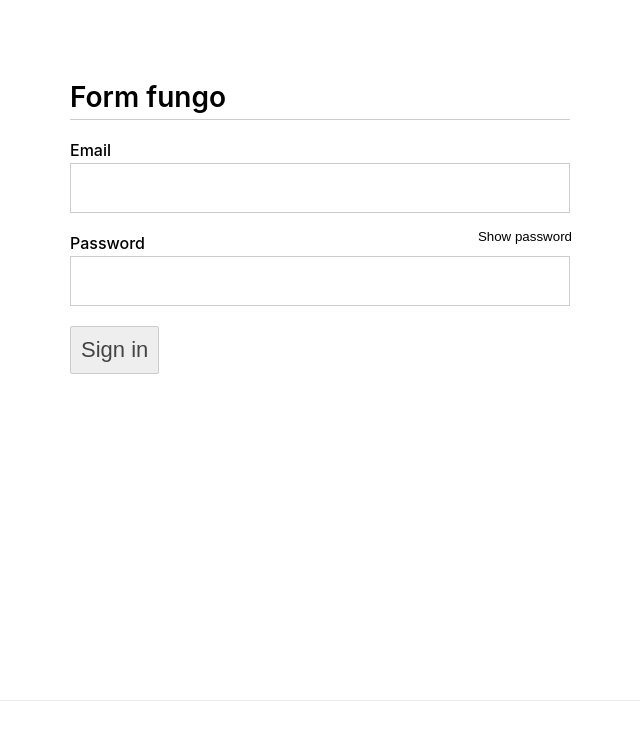
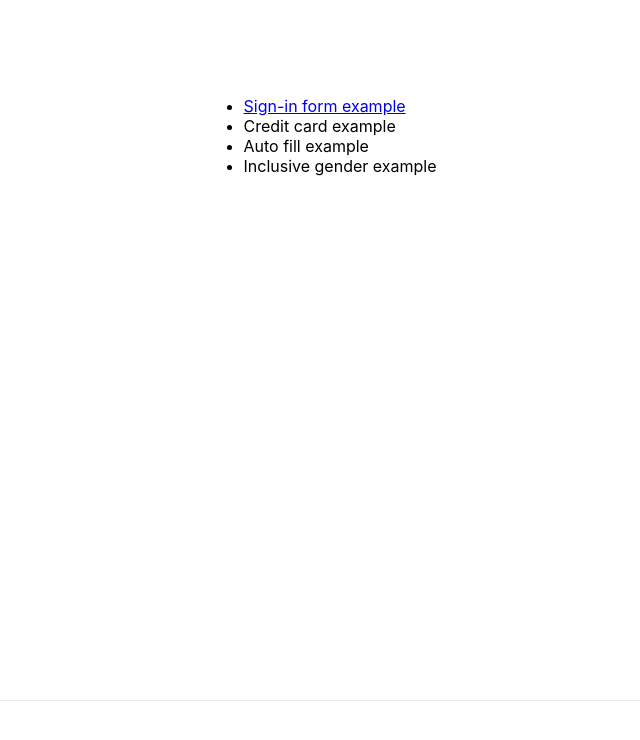
Before and after one commit to chooblarin/form-fungo, a Next.js app: page / in a window 1280 px wide. Shown: the top 740 px of the page, without its empty margins (320-960 px from the left). Built offline with nearby package versions, Linux system fonts and the light colour scheme.

Commit message:
Customize app and create toc

```diff
--- /dev/null
+++ b/pages/_app.tsx
@@ -0,0 +1,28 @@
+import { AppProps } from "next/app";
+
+function App({ Component, pageProps }: AppProps) {
+  return (
+    <>
+      <Component {...pageProps} />
+      <style jsx global>{`
+        :root {
+          --desktop-font-size: 16px;
+          --mobile-font-size: 22px;
+        }
+        html,
+        body {
+          padding: 0;
+          margin: 0;
+          font-family: -apple-system, BlinkMacSystemFont, Segoe UI, Roboto,
+            Oxygen, Ubuntu, Cantarell, Fira Sans, Droid Sans, Helvetica Neue,
+            sans-serif;
+        }
+        * {
+          box-sizing: border-box;
+        }
+      `}</style>
+    </>
+  );
+}
+
+export default App;
--- a/pages/index.tsx
+++ b/pages/index.tsx
@@ -1,5 +1,5 @@
 import Head from "next/head";
-import { SignInForm } from "../components/sign-in/SignInForm";
+import Link from "next/link";
 
 export const Home = (): JSX.Element => {
   return (
@@ -10,7 +10,14 @@ export const Home = (): JSX.Element => {
       </Head>
 
       <main>
-        <SignInForm />
+        <ul>
+          <li>
+            <Link href="/sign-in">Sign-in form example</Link>
+          </li>
+          <li>Credit card example</li>
+          <li>Auto fill example</li>
+          <li>Inclusive gender example</li>
+        </ul>
       </main>
 
       <footer></footer>
@@ -28,7 +35,6 @@ export const Home = (): JSX.Element => {
         main {
           padding: 5rem 0;
           flex: 1;
-          width: 100%;
         }
 
         footer {
@@ -40,24 +46,6 @@ export const Home = (): JSX.Element => {
           align-items: center;
         }
       `}</style>
-
-      <style jsx global>{`
-        :root {
-          --desktop-font-size: 16px;
-          --mobile-font-size: 22px;
-        }
-        html,
-        body {
-          padding: 0;
-          margin: 0;
-          font-family: -apple-system, BlinkMacSystemFont, Segoe UI, Roboto,
-            Oxygen, Ubuntu, Cantarell, Fira Sans, Droid Sans, Helvetica Neue,
-            sans-serif;
-        }
-        * {
-          box-sizing: border-box;
-        }
-      `}</style>
     </div>
   );
 };
```
Also changed, not shown: pages/sign-in.tsx (added, +21 -0 lines).
